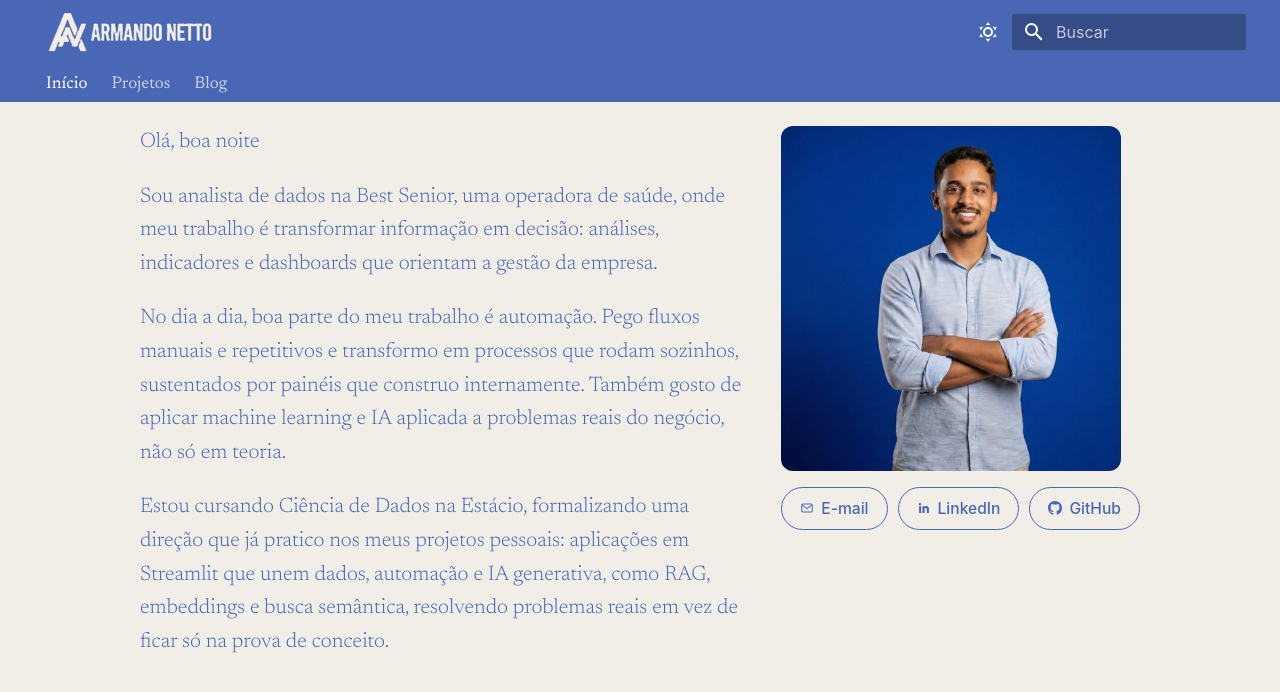
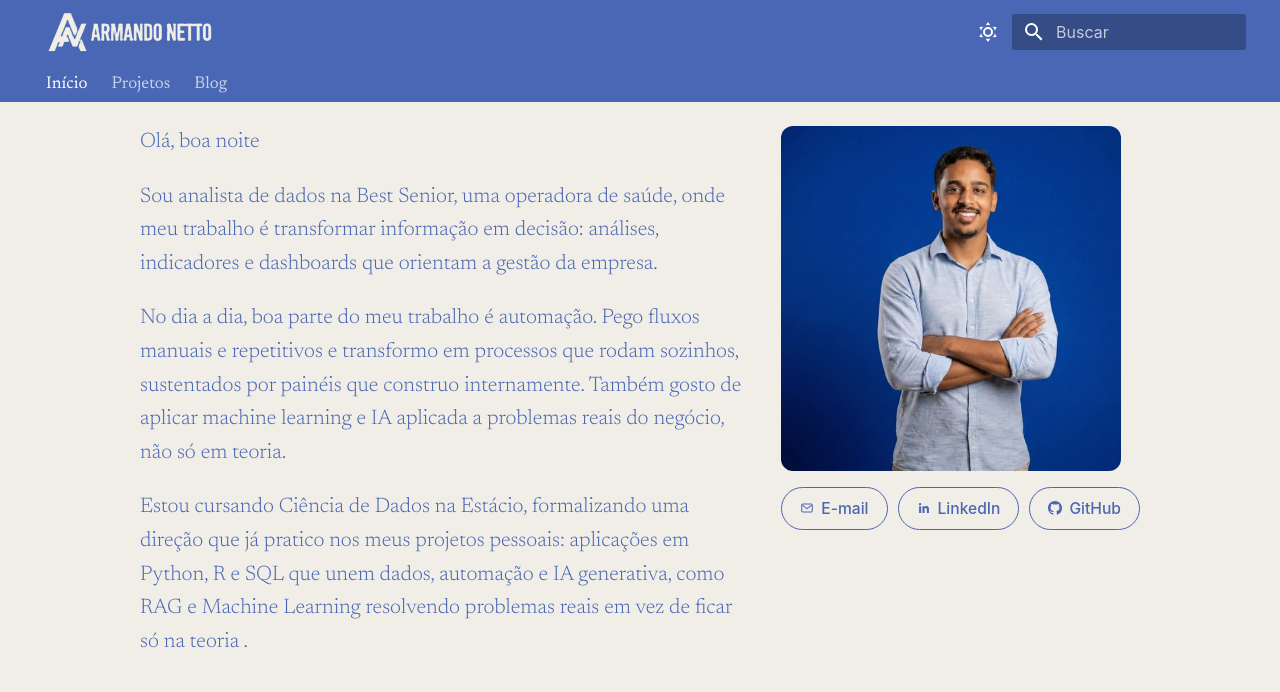
Before and after one commit to armandonettox/portifolio, an MkDocs documentation site: the page built from docs/index.md, in a window 1280 px wide. Shown: the top 692 px of the page. Built offline with MkDocs 1.6.1 and Material for MkDocs 9.7.7, drawn with Linux system fonts in a browser that asks for light colours.

Commit message:
Atualizar o index.md

```diff
--- a/docs/index.md
+++ b/docs/index.md
@@ -11,7 +11,7 @@ hide:
     <p><span id="pf-saudacao">Olá</span></p>
     <p>Sou analista de dados na Best Senior, uma operadora de saúde, onde meu trabalho é transformar informação em decisão: análises, indicadores e dashboards que orientam a gestão da empresa.</p>
     <p>No dia a dia, boa parte do meu trabalho é automação. Pego fluxos manuais e repetitivos e transformo em processos que rodam sozinhos, sustentados por painéis que construo internamente. Também gosto de aplicar machine learning e IA aplicada a problemas reais do negócio, não só em teoria.</p>
-    <p>Estou cursando Ciência de Dados na Estácio, formalizando uma direção que já pratico nos meus projetos pessoais: aplicações em Streamlit que unem dados, automação e IA generativa, como RAG, embeddings e busca semântica, resolvendo problemas reais em vez de ficar só na prova de conceito.</p>
+    <p>Estou cursando Ciência de Dados na Estácio, formalizando uma direção que já pratico nos meus projetos pessoais: aplicações em Python, R e SQL que unem dados, automação e IA generativa, como RAG e Machine Learning resolvendo problemas reais em vez de ficar só na teoria .</p>
   </div>
   <div class="pf-hero-photo">
     <img src="assets/profile.jpg" alt="Armando Netto" class="pf-hero-avatar" />
```
